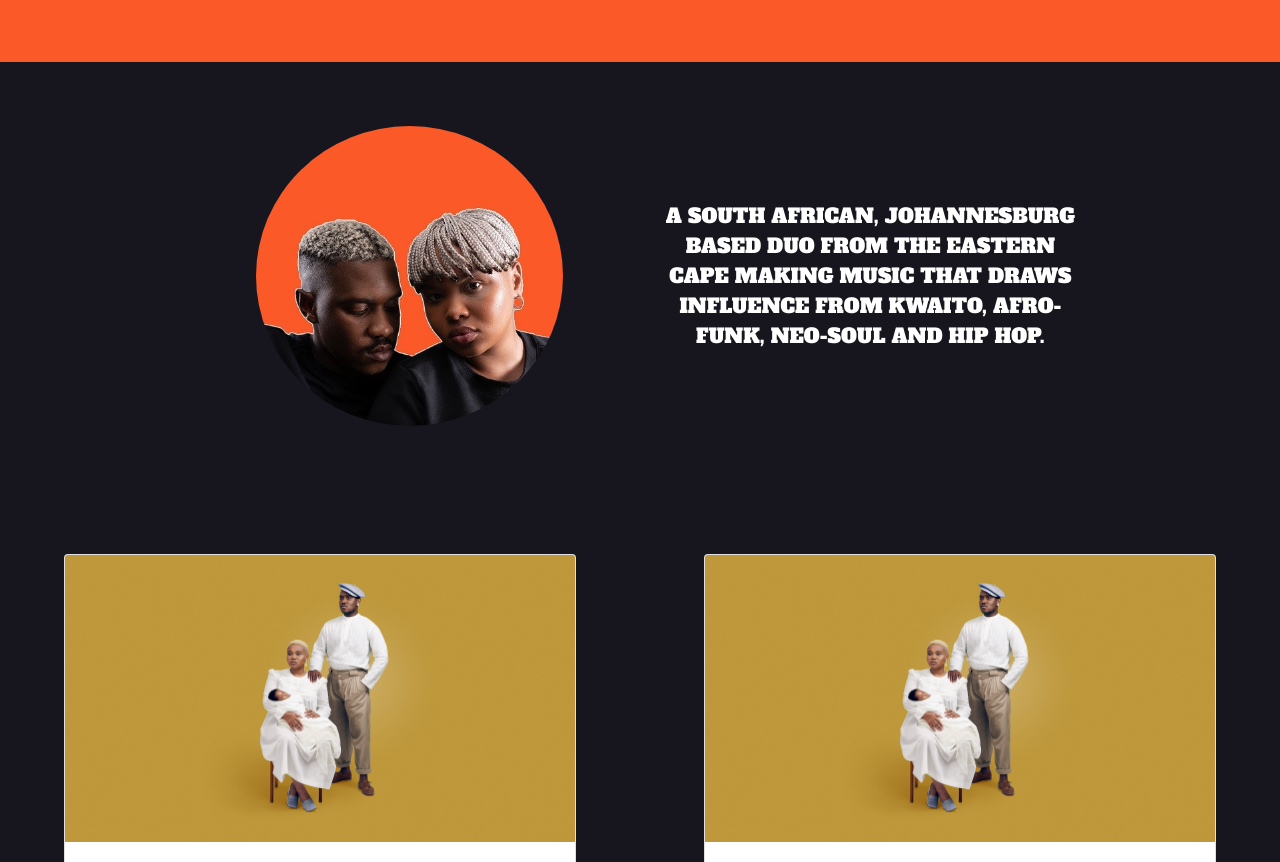
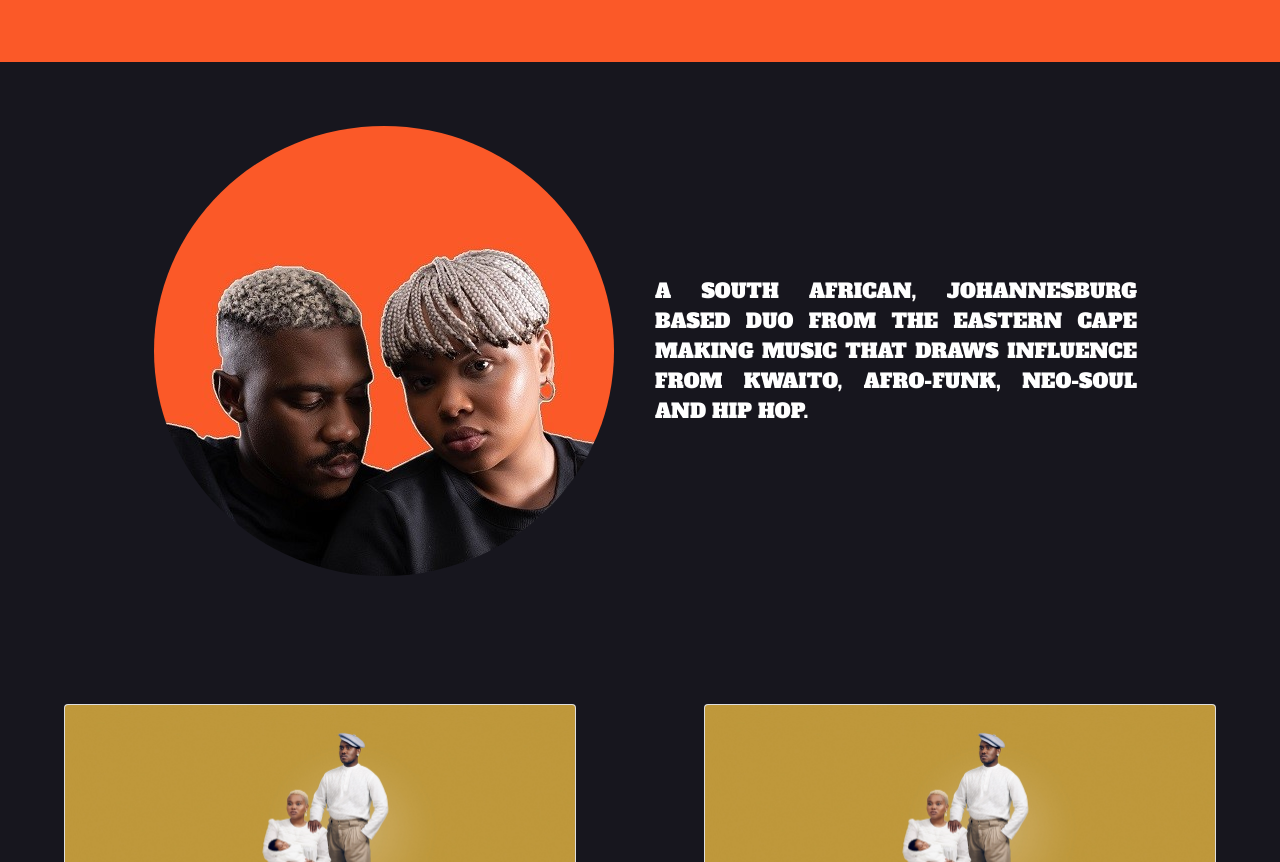
Before and after one commit to siphiwosoga/Darkie-Fiction, a plain HTML site: page index.html in a window 1280 px wide. Shown: the part 1855-2717 px from the top of the page. Drawn offline with nearby package versions, Linux system fonts and the light colour scheme; a web font is replaced by a local one.

Commit message:
amper
amper

```diff
--- a/CSS/styles2.css
+++ b/CSS/styles2.css
@@ -1,3 +1,7 @@
+
+h1 {
+  color: white;
+}
 .images2 {
   display: none;
 }
@@ -78,7 +82,7 @@ height: auto;
 
 /* ABOUT */
 #about {
-  padding: 5% 14%;
+  padding: 5% 10%;
   background-color: #17161E;
   color: white;
 
@@ -88,7 +92,7 @@ height: auto;
 
   margin: auto;
   padding: 5% 0;
-  text-align: center;
+  text-align: justify;
 
   font-size: 20px;
 }
@@ -117,7 +121,7 @@ height: auto;
 }
 
 .about-img {
-  height: 300px;
+  height: 80%;
   display: block;
   margin: auto;
   border-radius: 100%;
```
